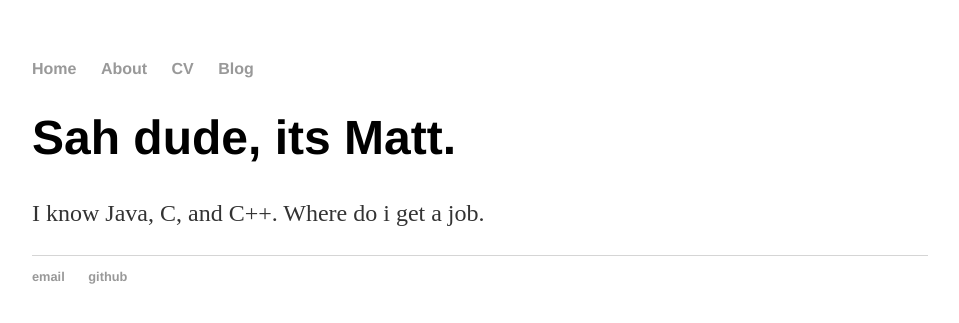
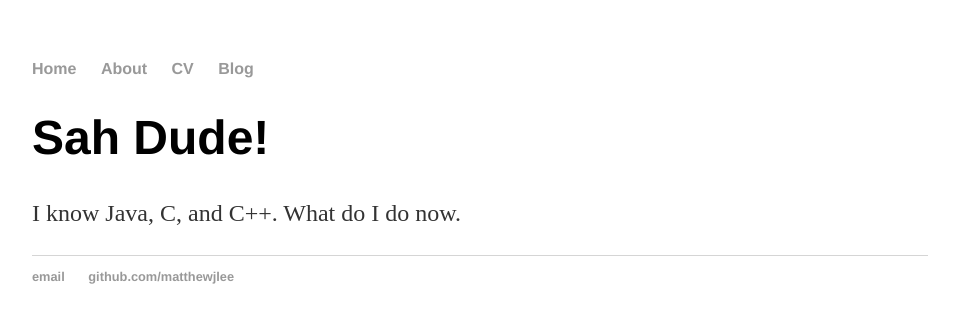
Before and after one commit to matthewjlee/matthewjlee.github.io, a Jekyll site: the page built from index.html, in a window 1280 px wide. Shown: the top 323 px of the page, without its empty margins (160-1119 px from the left). Built offline with Jekyll 4.4.1, drawn with Linux system fonts in a browser that asks for light colours.

Commit message:
modified it to match the default.html

```diff
--- a/index.html
+++ b/index.html
@@ -1,30 +1,8 @@
-<!DOCTYPE html>
-<html>
-	<head>
-		<title>Matthew Lee, what am i doing</title>
-				<!-- link to main stylesheet -->
-		<link rel="stylesheet" type="text/css" href="/css/main.css">
-	</head>
-	<body>
-		<nav>
-    		<ul>
-        		<li><a href="/">Home</a></li>
-	        	<li><a href="/about">About</a></li>
-        		<li><a href="/cv">CV</a></li>
-        		<li><a href="/blog">Blog</a></li>
-    		</ul>
-		</nav>
-		<div class="container">
-    		<div class="blurb">
-        		<h1>Sah dude, its Matt. </h1>
-				<p>I know Java, C, and C++. Where do i get a job. </p>
-    		</div><!-- /.blurb -->
-		</div><!-- /.container -->
-		<footer>
-    		<ul>
-        		<li><a href="matthewjlee256@mgmail.com">email</a></li>
-        		<li><a href="https://github.com/matthewjlee">github</a></li>
-			</ul>
-		</footer>
-	</body>
-</html>
+---
+layout: default
+title: Matthew Lee, CSE
+---
+<div class="blurb">
+	<h1>Sah Dude!</h1>
+	<p>I know Java, C, and C++. What do I do now. </p>
+</div><!-- /.blurb -->
```
